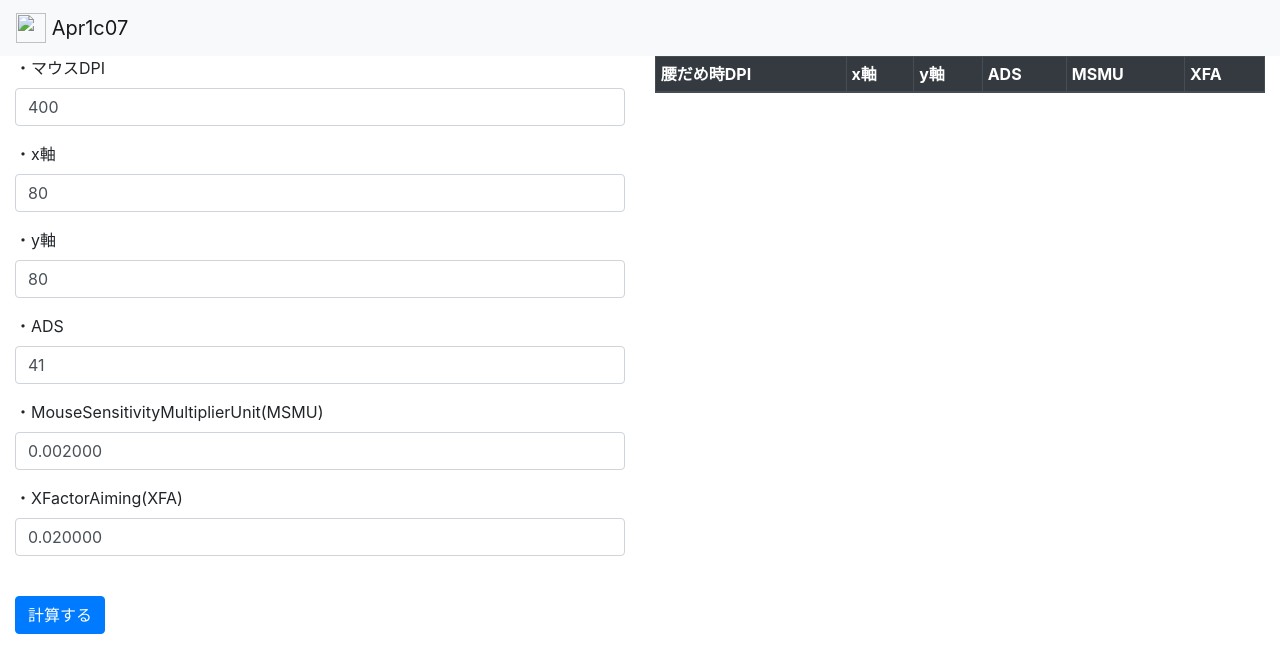
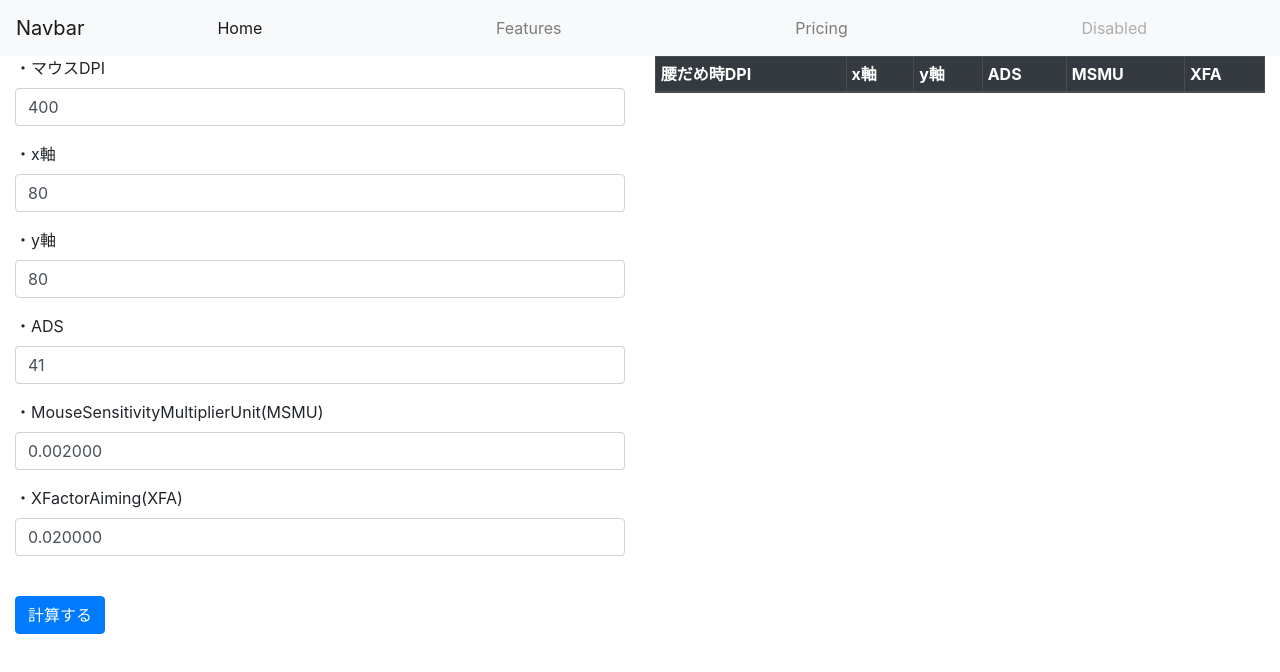
Before and after one commit to Apr1c07/R6S_MouseSensitivity_Tweak, a plain HTML site: page index.html in a window 1280 px wide. Drawn offline with nearby package versions, Linux system fonts and the light colour scheme.

Commit message:
Update index.html

```diff
--- a/index.html
+++ b/index.html
@@ -16,11 +16,35 @@
   </head>
 
   <body>
-<nav class="navbar navbar-light bg-light">
-  <a class="navbar-brand" href="#">
-    <img src="/assets/brand/bootstrap-solid.svg" width="30" height="30" class="d-inline-block align-top" alt="">
-    Apr1c07
-  </a>
+<nav class="navbar navbar-expand-md navbar-light bg-light">
+  <button class="navbar-toggler" type="button" data-toggle="collapse" data-target="#navbarNav4" aria-controls="navbarNav4" aria-expanded="false" aria-label="Toggle navigation">
+    <span class="navbar-toggler-icon"></span>
+  </button>
+  <a class="navbar-brand" href="#">Navbar</a>
+
+  <div class="collapse navbar-collapse justify-content-around" id="navbarNav4">
+
+    <ul class="navbar-nav">
+      <li class="nav-item active">
+        <a class="nav-link" href="#">Home <span class="sr-only">(current)</span></a>
+      </li>
+    </ul>
+    <ul class="navbar-nav">
+      <li class="nav-item">
+        <a class="nav-link" href="#">Features</a>
+      </li>
+    </ul>
+    <ul class="navbar-nav">
+      <li class="nav-item">
+        <a class="nav-link" href="#">Pricing</a>
+      </li>
+    </ul>
+    <ul class="navbar-nav">
+      <li class="nav-item">
+        <a class="nav-link disabled" href="#">Disabled</a>
+      </li>
+    </ul>
+  </div>
 </nav>
 
     <div class="container-fluid">
```
